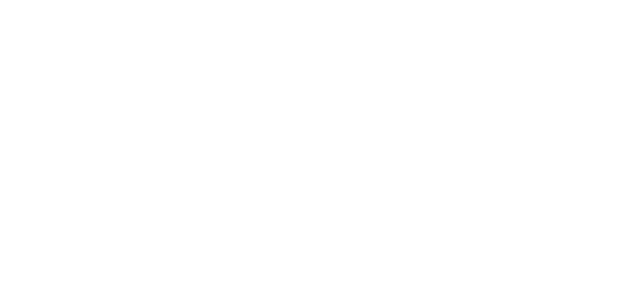
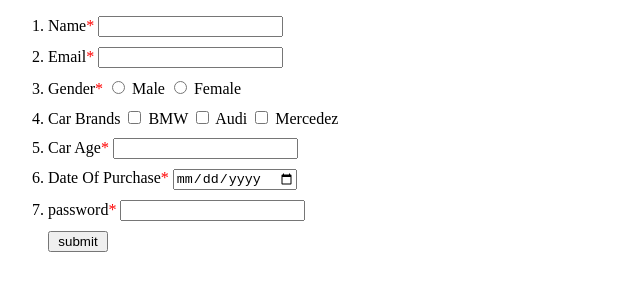
Before and after one commit to acciojob/car-insurance-form-RajTrivedi999, a website: page main.html in a window 1280 px wide. Shown: the whole page, without its empty margins (0-640 px from the left). Drawn offline with Linux system fonts and the light colour scheme.

Commit message:
created a submission

```diff
--- a/main.html
+++ b/main.html
@@ -10,7 +10,47 @@
 	<!-- the entire body must be written by student -->
     <script type="text/javascript" src="./script.js">
 </script>
-
+	<form method="post">
+		<ol class="myList">
+			<li>
+				<label for="name">Name<span class="required">*</span></label>
+				<input id="name" type="text" required>
+			</li>
+			<li>
+				<label for="email">Email<span class="required">*</span></label>
+				<input id="email" type="email" required>
+			</li>
+			<li>
+				<label aria-required="true">Gender<span class="required">*</span></label>
+				<input type="radio" name="select" required>
+				<span>Male</span>
+				<input type="radio" name="select" required>
+				<span>Female</span>
+			</li>
+			<li>
+				<label for="cars">Car Brands</label>
+				<input id="cars" type="checkbox">
+				<span>BMW</span>
+				<input id="cars" type="checkbox">
+				<span>Audi</span>
+				<input id="cars" type="checkbox">
+				<span>Mercedez</span>
+			</li>
+			<li>
+				<label for="carage">Car Age<span class="required">*</span></label>
+				<input id="carage" type="number" required>
+			</li>
+			<li>
+				<label for="dop">Date Of Purchase<span class="required">*</span></label>
+				<input id="dop" type="date" required>
+			</li>
+			<li>
+				<label for="password">password<span class="required">*</span></label>
+				<input id="password" type="password" required>
+			</li>
+			<button>submit</button>
+		</ol>
+	</form>
 </body>
 
 </html>
--- a/styles.css
+++ b/styles.css
@@ -1,2 +1,13 @@
 
 /* Your CSS Code here. */
+.myList{
+	display:flex;
+	flex-direction:column;
+	gap:10px;
+}
+.required{
+	color:red;
+}
+button{
+	width:60px;
+}
```
